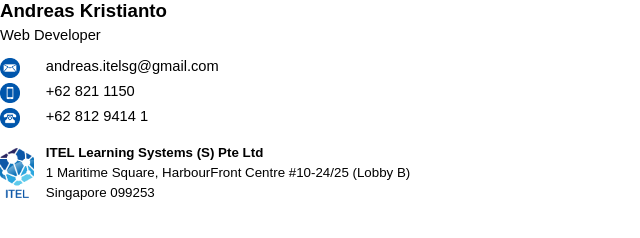
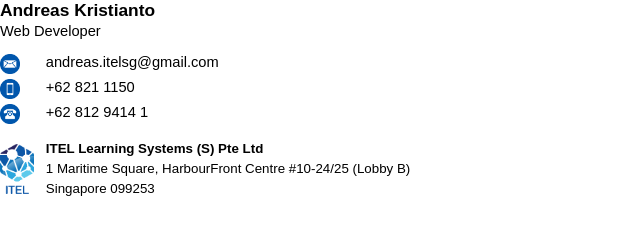
Before and after one commit to AndreasKrist/EMAIL-SIGNATURE-TEMPLATE, a plain HTML site: page index.html in a window 1280 px wide. Shown: the whole page, 0-640 px from the left. Drawn offline with Linux system fonts and the light colour scheme.

Commit message:
Update index.html

```diff
--- a/index.html
+++ b/index.html
@@ -8,8 +8,8 @@
         <!-- Name and Title -->
         <tr>
             <td colspan="2" style="padding-bottom: 15px;">
-                <div style="margin-bottom: 5px;">
-                    <strong style="font-size: 14pt;">Andreas Kristianto</strong>
+                <div style="margin-bottom: 2px;">
+                    <strong style="font-size: 13pt;">Andreas Kristianto</strong>
                 </div>
                 <div style="font-size: 11pt;">
                     Web Developer
```
